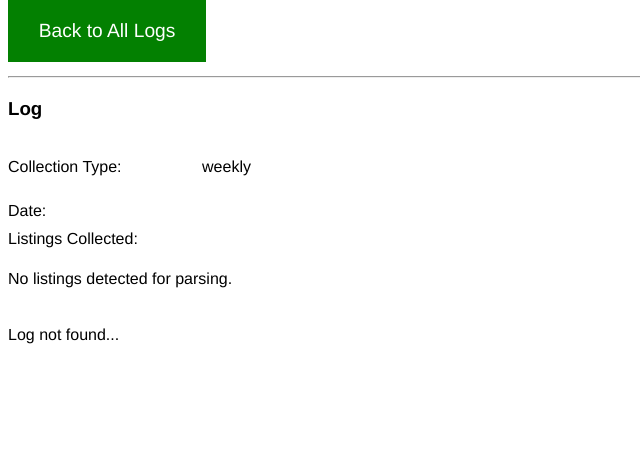
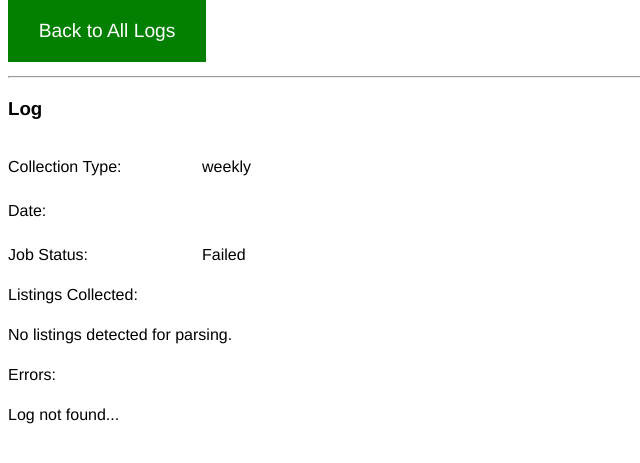
Before and after one commit to daisycrego/dojo6, a Python web app: template templates/detail_log.html in a window 1280 px wide. Shown: the part 121-584 px from the top of the page, without its empty margins (0-640 px from the left). Run offline with Jinja, Linux system fonts and the light colour scheme; the template is opened without the code that fills it, so the values that code supplies are empty.

Commit message:
Added status to detail view for DataCollection/Log, also added a label for the errors list.

```diff
--- a/templates/detail_log.html
+++ b/templates/detail_log.html
@@ -24,6 +24,7 @@
 <span class="detail-items">
     <span><label for="collection-type">Collection Type: </label>&nbsp<p name="collection-type">{% if log.collection_type.name == "one_time" %} one time {% else %} weekly {% endif%}</p></span>
     <span><label for="date">Date:</label>&nbsp<p name="date">{{ log.date }}</p></span>
+    <span><label for="status">Job Status:</label>&nbsp<p name="status">{% if log.status %} Passed {% else %} Failed {% endif %}</p></span>
     <label for="listings-collected">Listings Collected:</label>
     <span name="listings-collected">
 
@@ -41,6 +42,7 @@
 
         <p>{{ price }}</p>
     </span>
+    <label for="errors">Errors:</label>
     <span name="errors">
         {% if log.errors %}
         <ul>
```
